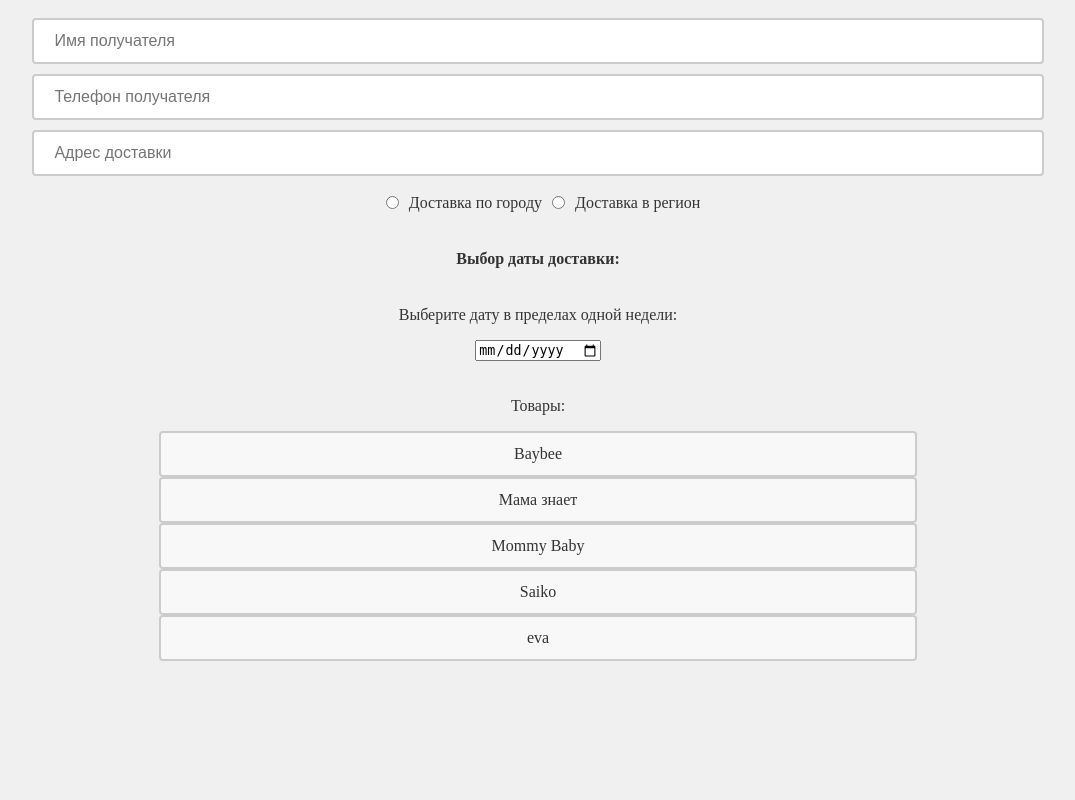
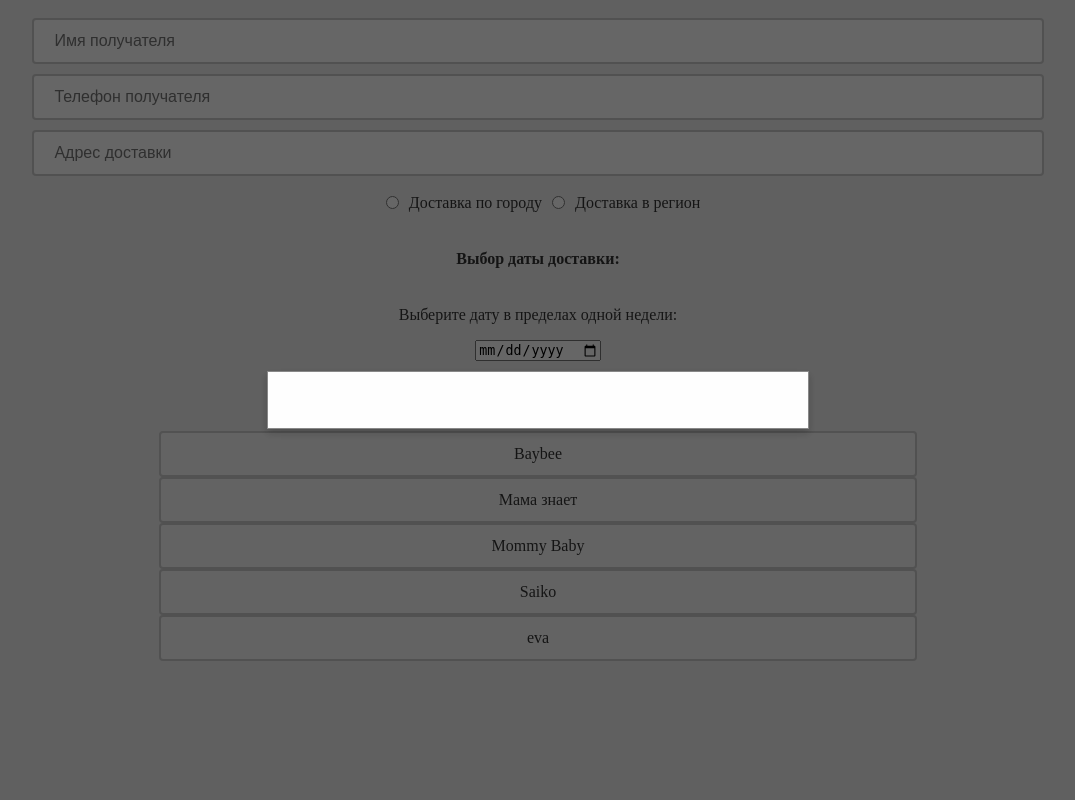
Before and after one commit to SallemAllem/SallemAllem.github.io, a PHP site: page / in a window 1280 px wide. Shown: the whole page, without its empty margins (102-1177 px from the left). Run offline with PHP 8.4, Linux system fonts and the light colour scheme; some libraries are stand-ins or nearby versions; grey boxes are pictures that could not be loaded.

Commit message:
эксперимент для тг-бота

```diff
--- a/web-app/index.html
+++ b/web-app/index.html
@@ -650,7 +650,9 @@ Telegram.WebApp.onEvent('mainButtonClicked', function() {
         var data_json = JSON.stringify(data);
         tg.sendData(data_json);
     } else {
-        alert("Пожалуйста, заполните все обязательные поля.");
+        // alert("Пожалуйста, заполните все обязательные поля.");
+        document.getElementById("modalText").innerHTML = "Пожалуйста, заполните все обязательные поля.";
+        modal.style.display = "block";
     }
 });
    function isFormValid() {
--- a/web-app/style.css
+++ b/web-app/style.css
@@ -75,7 +75,7 @@ input[type="text"]:focus {
     margin-bottom: 20px;
 }
 
-#myModal {
+/* #myModal {
     display: none;
     position: fixed;
     z-index: 1;
@@ -94,7 +94,31 @@ input[type="text"]:focus {
     padding: 20px;
     border: 1px solid #888;
     width: 80%;
+} */
+#myModal {
+    display: none;
+    position: fixed;
+    z-index: 1;
+    left: 0;
+    top: 0;
+    width: 100%;
+    height: 100%;
+    overflow: auto;
+    background-color: rgba(0, 0, 0, 0.6); /* Более темный фон */
+    display: flex;
+    align-items: center; /* Выравнивание по вертикали */
+    justify-content: center; /* Выравнивание по горизонтали */
 }
+
+#modalContent {
+    background-color: #fefefe;
+    padding: 20px;
+    border: 1px solid #888;
+    width: 80%;
+    box-shadow: 0 4px 8px 0 rgba(0,0,0,0.2); /* Опционально: можно добавить тень для лучшего визуального эффекта */
+    max-width: 500px; /* Ограничение максимальной ширины */
+}
+
 
 
 .brandName {
```
